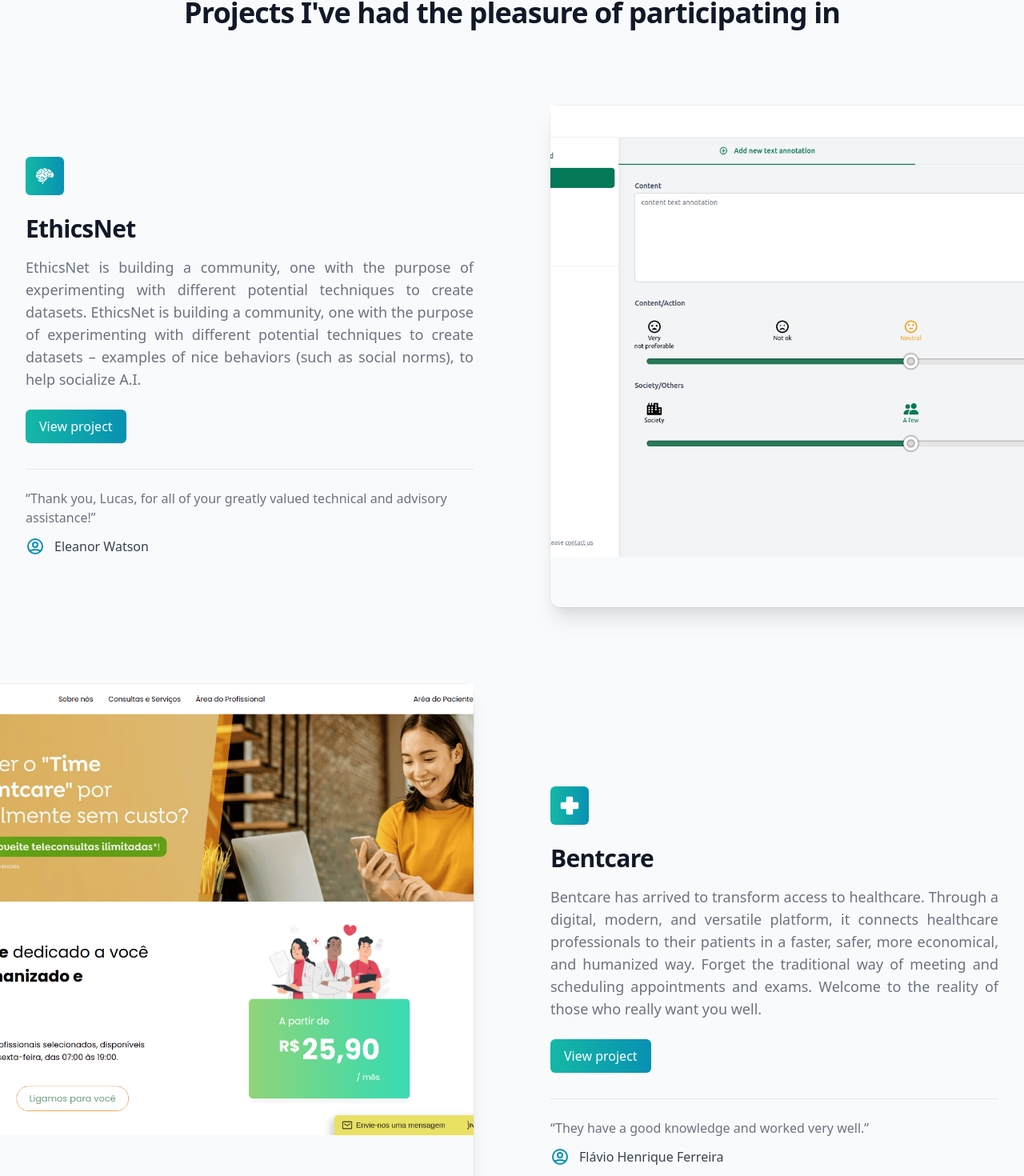
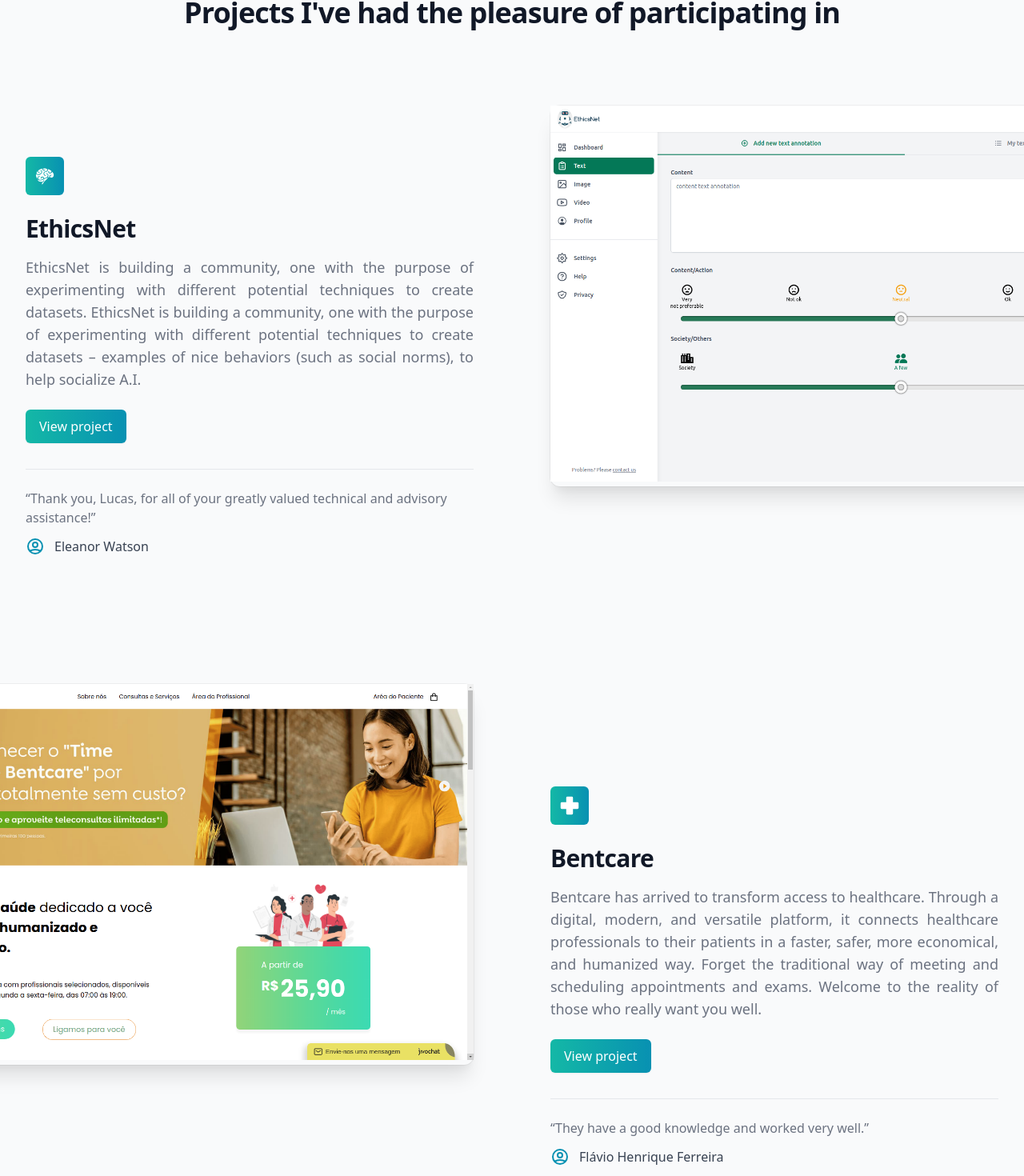
Before and after one commit to lucasfilipess/portfolio, a Next.js app: page / in a window 1280 px wide. Shown: the part 956-2426 px from the top of the page at 80% size. Built offline with nearby package versions, Linux system fonts and the light colour scheme.

Commit message:
fix works section

```diff
--- a/src/components/Lecode.tsx
+++ b/src/components/Lecode.tsx
@@ -23,14 +23,15 @@
     <div className="relative bg-gray-900">
       <div className="h-80 absolute inset-x-0 bottom-0 xl:top-0 xl:h-full">
         <div className="h-full w-full xl:grid xl:grid-cols-2">
-          <div className="h-full xl:relative xl:col-start-2 overflow-hidden">
+          <div className="flex items-center h-full xl:relative xl:col-start-2 overflow-hidden">
             <Image
               className="h-full w-full object-cover opacity-25 xl:absolute xl:inset-0"
               src="/img/team.png"
               alt="People working on laptops"
               width={712}
-              height={692}
+              height={712}
               quality={100}
+              objectFit="cover"
             />
             <div
               aria-hidden="true"
--- a/src/components/Work.tsx
+++ b/src/components/Work.tsx
@@ -92,10 +92,10 @@
                   )}
                 </div>
                 <div className="px-4 mt-12 sm:mt-16 lg:relative lg:mt-0">
-                  <div className="w-full rounded-xl shadow-xl ring-1 ring-black ring-opacity-5 lg:-right-48 lg:absolute lg:left-0 lg:h-full lg:w-auto lg:max-w-none">
+                  <div className="w-full rounded-xl shadow-xl ring-1 ring-black ring-opacity-5 lg:-right-48 lg:absolute lg:left-0 lg:w-auto lg:max-w-none">
                     <Image
-                      width={1024}
-                      height={768}
+                      width={1440}
+                      height={900}
                       quality={100}
                       src={coverImage}
                       objectFit="cover"
@@ -167,10 +167,10 @@
                   </div>
                 </div>
                 <div className="mt-12 px-4 sm:mt-16 lg:relative lg:mt-0 lg:col-start-1">
-                  <div className="w-full rounded-xl shadow-xl ring-1 ring-black ring-opacity-5 lg:-left-48 lg:absolute lg:right-0 lg:h-full lg:w-auto lg:max-w-none">
+                  <div className="w-full rounded-xl shadow-xl ring-1 ring-black ring-opacity-5 lg:-left-48 lg:absolute lg:right-0 lg:w-auto lg:max-w-none">
                     <Image
-                      width={1024}
-                      height={768}
+                      width={1440}
+                      height={900}
                       quality={100}
                       src={coverImage}
                       objectFit="cover"
```
